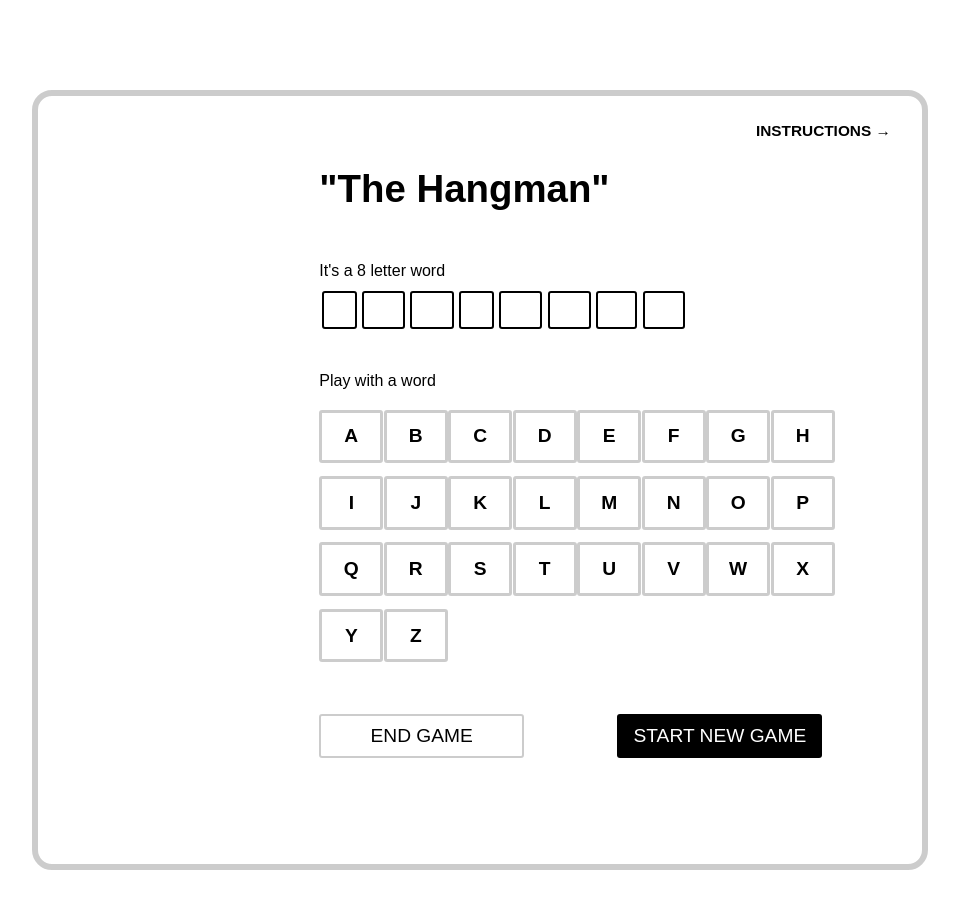
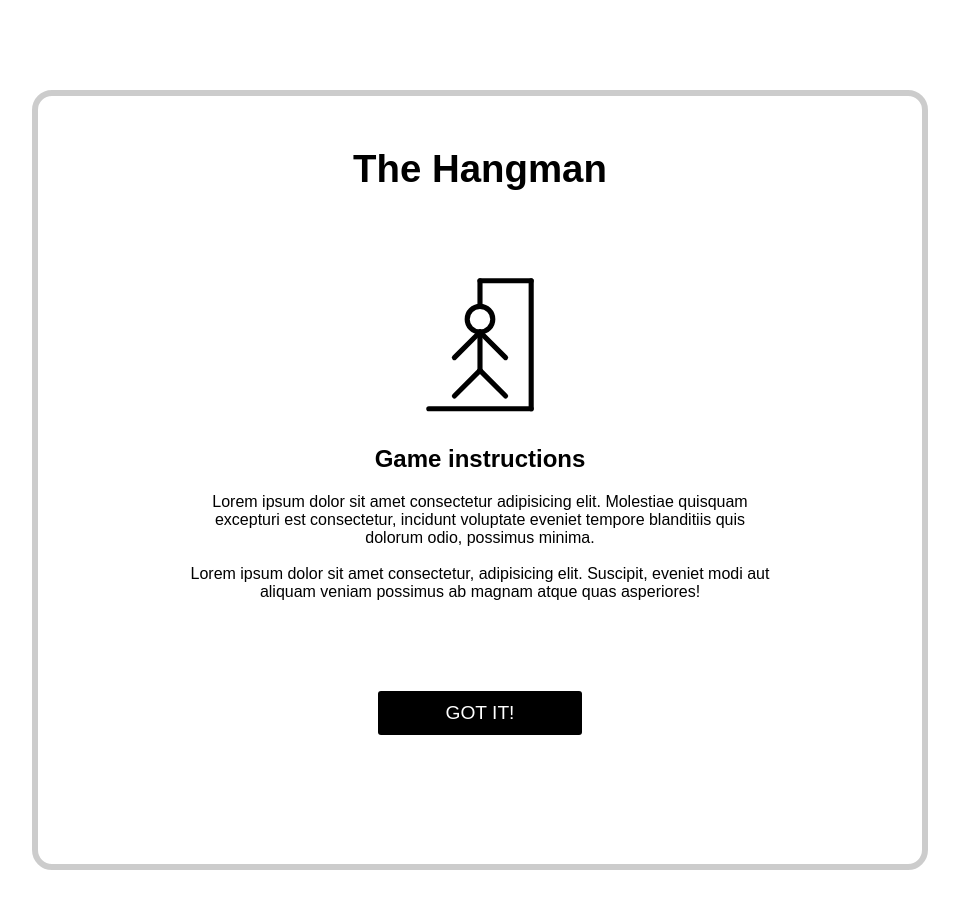
Before and after one commit to akos-blond/test, a React (Vite) app: page /instructions in a window 1280 px wide. Shown: the top 908 px of the page, without its empty margins (160-1119 px from the left). Built offline with nearby package versions, Linux system fonts and the light colour scheme; the HTML template or start-up script is replaced by a standard one.

Commit message:
"second commit"

```diff
--- a/package.json
+++ b/package.json
@@ -11,7 +11,8 @@
   },
   "dependencies": {
     "react": "^18.2.0",
-    "react-dom": "^18.2.0"
+    "react-dom": "^18.2.0",
+    "react-router-dom": "^6.22.2"
   },
   "devDependencies": {
     "@types/react": "^18.2.56",
--- a/src/App.tsx
+++ b/src/App.tsx
@@ -1,12 +1,17 @@
-
+import { BrowserRouter, Route, Routes } from "react-router-dom";
 import "./index.css";
 import Game from "./Game";
-
+import Instructions from "./Instructions";
 
 function App() {
   return (
     <div className="container">
-      <Game />
+      <BrowserRouter>
+        <Routes>
+          <Route exact path="/" element={<Game />} />
+          <Route path="/instructions" element={<Instructions />} />
+        </Routes>
+      </BrowserRouter>
     </div>
   );
 }
--- a/src/Game.tsx
+++ b/src/Game.tsx
@@ -1,9 +1,11 @@
 import { useCallback, useEffect, useState } from "react";
 import words from "./hangman_words.json";
-import HangmanDrawing from "./HangmanDrawing"
-import { HangmanWord } from "./HangmanWord"
-import { Keyboard } from "./Keyboard"
+import { HangmanWord } from "./HangmanWord";
+import { Keyboard } from "./Keyboard";
 import "./index.css";
+import HangmanDrawing from "./HangmanDrawing";
+import Instructions from "./Instructions";
+import { useNavigate } from "react-router-dom";
 
 function getWord() {
   return words[Math.floor(Math.random() * words.length)];
@@ -12,6 +14,8 @@ function getWord() {
 const Game = () => {
   const [wordToGuess, setWordToGuess] = useState(getWord);
   const [guessedLetters, setGuessedLetters] = useState<string[]>([]);
+
+  let navigate = useNavigate();
 
   const incorrectLetters = guessedLetters.filter(
     (letter) => !wordToGuess.includes(letter)
@@ -53,18 +57,24 @@ const Game = () => {
     setWordToGuess(getWord());
   };
 
+  const handleToInstructions = () => {
+    navigate('/instructions')
+  }
+
   console.log(wordToGuess);
   return (
     <>
       <div className="instructions-btn-container">
-        <button className="instructions-btn">INSTRUCTIONS → </button>
+        <button className="instructions-btn" onClick={handleToInstructions}>
+          INSTRUCTIONS →{" "}
+        </button>
       </div>
       <div className="content-container">
         <div className="drawing-container">
           <HangmanDrawing numberOfGuesses={incorrectLetters.length} />
         </div>
         <div className="word-and-keyboard">
-          <h1>"The Hangman"</h1>
+          <h1>The Hangman</h1>
           {isWinner && <p style={{ color: "lime" }}>You've won</p>}
           {isLoser && <p style={{ color: "red" }}>You've lost</p>}
           <p style={{ visibility: isWinner || isLoser ? "hidden" : "visible" }}>
@@ -93,7 +103,7 @@ const Game = () => {
         </div>
       </div>
     </>
-  )
-}
+  );
+};
 
-export default Game
+export default Game;
--- /dev/null
+++ b/src/Instructions.tsx
@@ -0,0 +1,29 @@
+import HangmanDrawing from "./HangmanDrawing";
+import { useNavigate } from "react-router-dom";
+
+const Instructions = () => {
+  let navigate = useNavigate();
+
+  const handleToNewGame = () => {
+    navigate('/')
+  }
+  return (
+    <div style={{ textAlign: "center", padding: "2vw" }}>
+      <h1>The Hangman</h1>
+      <HangmanDrawing />
+      <h2>Game instructions</h2>
+      <p className="game-instructions">
+        Lorem ipsum dolor sit amet consectetur adipisicing elit. Molestiae
+        quisquam excepturi est consectetur, incidunt voluptate eveniet tempore
+        blanditiis quis dolorum odio, possimus minima. <br />
+        <br /> Lorem ipsum dolor sit amet consectetur, adipisicing elit.
+        Suscipit, eveniet modi aut aliquam veniam possimus ab magnam atque quas
+        asperiores!
+      </p>
+
+      <button className="btn-start" onClick={handleToNewGame}>GOT IT!</button>
+    </div>
+  );
+};
+
+export default Instructions;
--- a/src/index.css
+++ b/src/index.css
@@ -141,3 +141,11 @@ p {
 .btn-start:hover {
   box-shadow: 1px 1px 10px rgb(105, 105, 105);
 }
+
+/* --- GAME INSTRUCTIONS --- */
+
+.game-instructions{
+  width: 70%;
+  margin: 0 auto 7vw auto;
+
+}
```
Also changed, not shown: src/Istructions.tsx (deleted, +0 -12 lines), 1 other file (tests, documents, lock files or other folders). Lines whose indentation alone changed are shown as unchanged.
